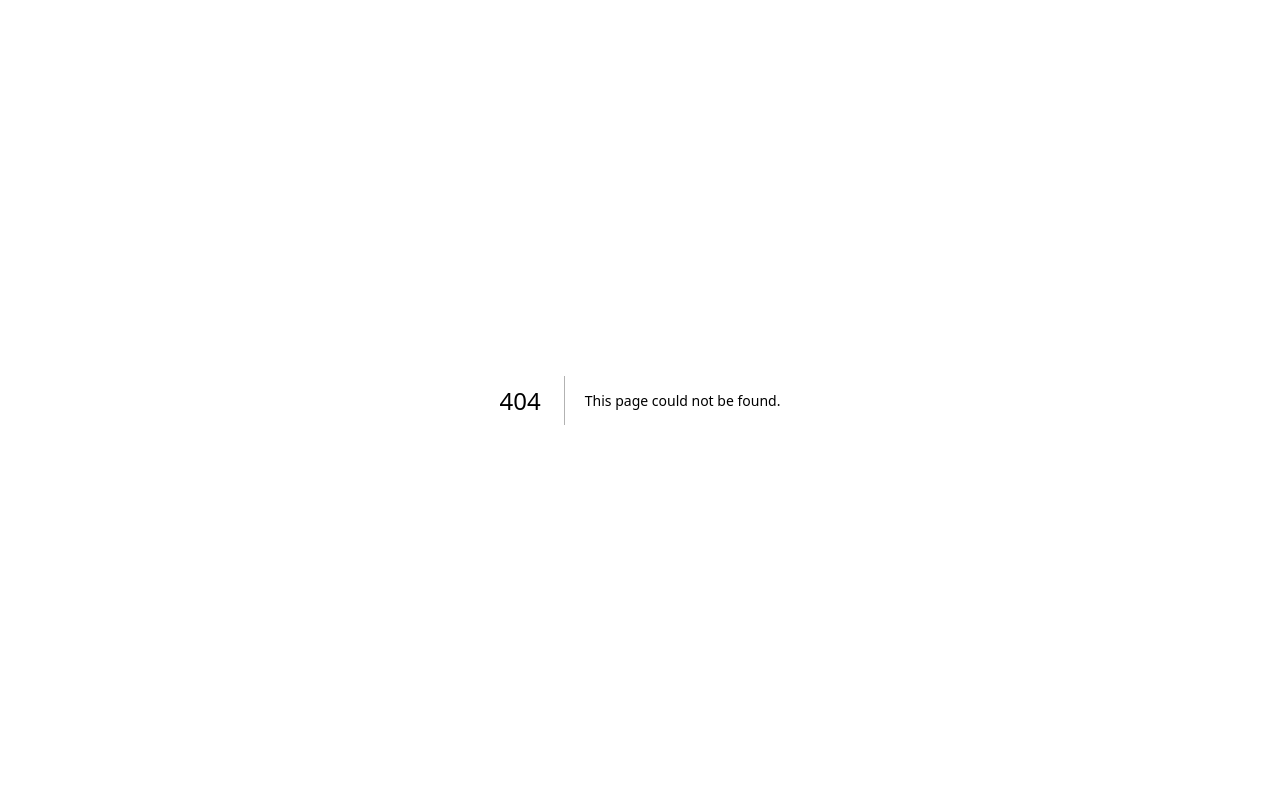
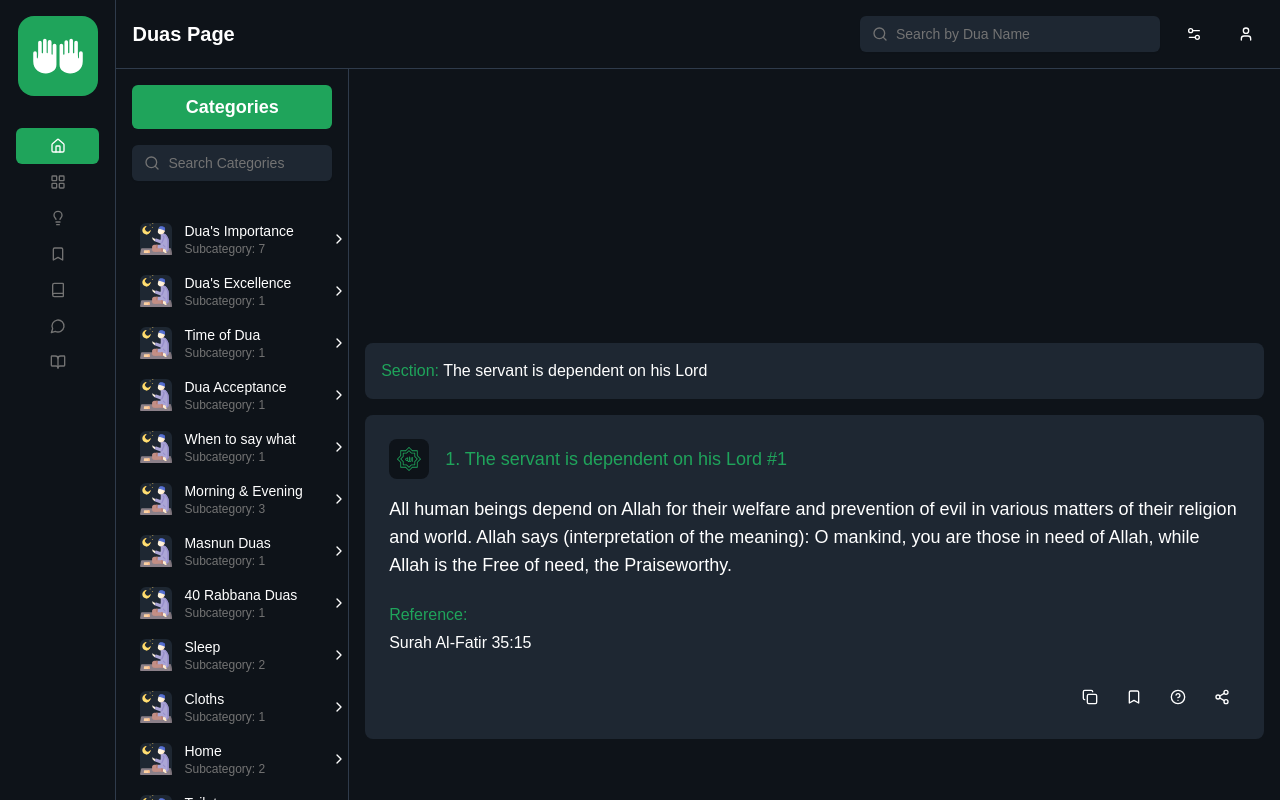
Before and after one commit to euhansarkar/dua-client, a Next.js app: page /duas/1 in a window 1280 px wide. Before the commit this address had no page. Built offline with nearby package versions, Linux system fonts and the light colour scheme.

Commit message:
Modified: Dua Tree.

```diff
--- /dev/null
+++ b/src/app/(duas)/duas/[dua]/page.tsx
@@ -0,0 +1,34 @@
+import MainContentArea from "@/components/global/main-content-area";
+import ResponsiveHeader from "@/components/global/responsive-header";
+import { CategorySidebar } from "@/components/local/category-sidebar";
+import { DuaSidebar } from "@/components/local/dua-sidebar";
+import { MobileNav } from "@/components/local/mobile-nav";
+import { categories } from "@/data/categories-data";
+
+export default function DuasPage() {
+  return (
+    <div className="h-screen overflow-hidden bg-[#0E1319]">
+      <div className="flex h-full">
+        {/* sidebar */}
+        <DuaSidebar className="hidden lg:flex" />
+
+        {/* Main Content Area */}
+        <div className="flex w-full flex-col">
+          {/* header */}
+          <ResponsiveHeader />
+
+          <div className="flex items-center flex-row">
+            {/* Desktop Categories Sidebar */}
+            <CategorySidebar data={categories} className="hidden lg:flex" />
+
+            {/* Main Content */}
+            <MainContentArea />
+          </div>
+        </div>
+      </div>
+
+      {/* Mobile Navigation */}
+      <MobileNav className="lg:hidden" />
+    </div>
+  );
+}
--- a/src/components/local/category-tree.tsx
+++ b/src/components/local/category-tree.tsx
@@ -1,5 +1,5 @@
-"use client";
 import { useState } from "react";
+import { useRouter } from "next/router";
 import { Button } from "@/components/ui/button";
 import { cn } from "@/lib/utils";
 import { ChevronRight, ChevronDown } from "lucide-react";
@@ -17,13 +17,23 @@ export function CategoryTree({
   const [expandedSubCategories, setExpandedSubCategories] = useState<number[]>(
     []
   );
+  const router = useRouter();
 
-  const toggleCategory = (catId: number) => {
+  const toggleCategory = (catId: number, catName: string) => {
     setExpandedCategories((prev) =>
       prev.includes(catId)
         ? prev.filter((id) => id !== catId)
         : [...prev, catId]
     );
+
+    // Update the URL when the category is clicked, including query parameter
+    if (!expandedCategories.includes(catId)) {
+      router.push(
+        `/duas/${encodeURIComponent(
+          catName.toLowerCase().replace(/\s+/g, "-")
+        )}?cat=${catId}`
+      );
+    }
   };
 
   const toggleSubCategory = (subCatId: number) => {
@@ -47,7 +57,7 @@ export function CategoryTree({
             {/* Category Item */}
             <div
               className="flex items-center gap-3 p-2 rounded-md hover:bg-[#1E2732] cursor-pointer"
-              onClick={() => toggleCategory(category.cat_id)}
+              onClick={() => toggleCategory(category.cat_id, category.cat_name)}
             >
               <div className="h-8 w-8 rounded-md bg-[#1E2732] flex items-center justify-center">
                 <Image
```
